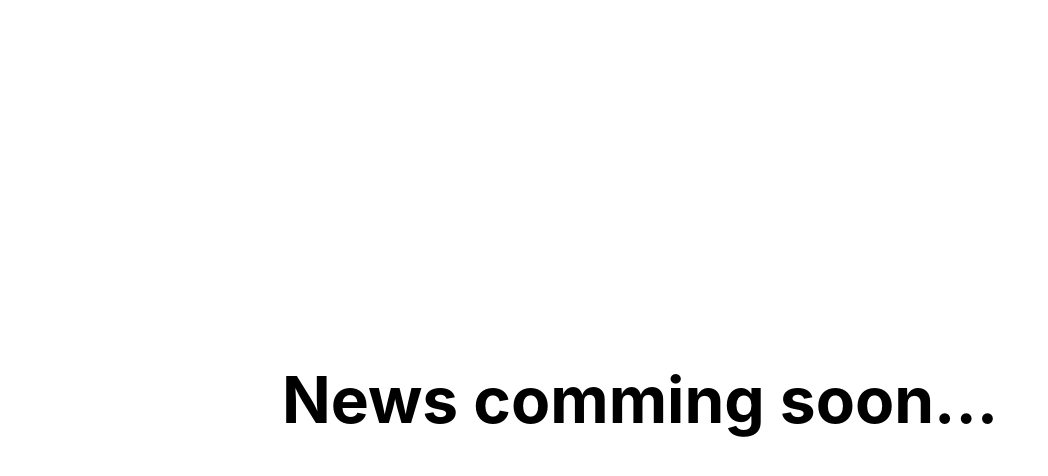
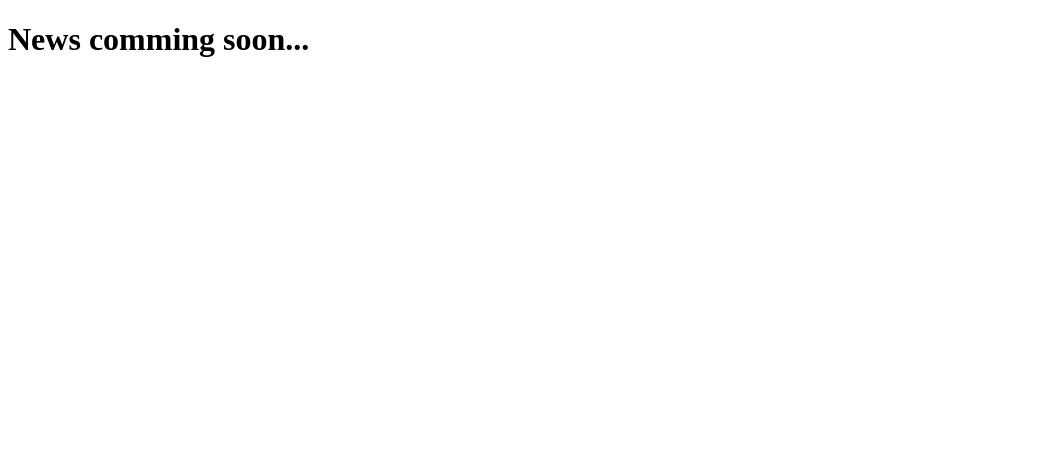
Before and after one commit to henriq4/henriquegc.com, a Next.js app: page / in a window 1280 px wide. Shown: the top 476 px of the page, without its empty margins (0-1048 px from the left). Built offline with nearby package versions, Linux system fonts and the light colour scheme.

Commit message:
refactor: apply exaperimental appdir nextjs feature

```diff
--- /dev/null
+++ b/src/app/head.tsx
@@ -0,0 +1,3 @@
+export default function Head() {
+  return <title>Hi</title>;
+}
--- /dev/null
+++ b/src/app/layout.tsx
@@ -0,0 +1,11 @@
+interface IRootLayoutProps {
+  children: React.ReactNode;
+}
+
+export default function RootLayout({ children }: IRootLayoutProps) {
+  return (
+    <html lang="pt-BR">
+      <body>{children}</body>
+    </html>
+  );
+}
--- /dev/null
+++ b/src/app/page.tsx
@@ -0,0 +1,3 @@
+export default function Page() {
+  return <h1>News comming soon...</h1>;
+}
--- a/src/pages/_app.tsx
+++ /dev/null
@@ -1,9 +0,0 @@
-import type { AppProps } from 'next/app';
-
-import '../styles/globals.css';
-
-function MyApp({ Component, pageProps }: AppProps) {
-  return <Component {...pageProps} />;
-}
-
-export default MyApp;
--- a/src/pages/index.tsx
+++ /dev/null
@@ -1,20 +0,0 @@
-import Head from 'next/head';
-
-import styles from '../styles/Home.module.css';
-
-function Home() {
-  return (
-    <div className={styles.container}>
-      <Head>
-        <title>Henrique GC</title>
-        <link rel="icon" href="/favicon.ico" />
-      </Head>
-
-      <main className={styles.main}>
-        <h1 className={styles.title}>News comming soon...</h1>
-      </main>
-    </div>
-  );
-}
-
-export default Home;
--- a/src/styles/Home.module.css
+++ /dev/null
@@ -1,113 +0,0 @@
-.container {
-  padding: 0 2rem;
-}
-
-.main {
-  min-height: 100vh;
-  padding: 4rem 0;
-  flex: 1;
-  display: flex;
-  flex-direction: column;
-  justify-content: center;
-  align-items: center;
-}
-
-.title a {
-  color: #0070f3;
-  text-decoration: none;
-}
-
-.title a:hover,
-.title a:focus,
-.title a:active {
-  text-decoration: underline;
-}
-
-.title {
-  margin: 0;
-  line-height: 1.15;
-  font-size: 4rem;
-}
-
-.title,
-.description {
-  text-align: center;
-}
-
-.description {
-  margin: 4rem 0;
-  line-height: 1.5;
-  font-size: 1.5rem;
-}
-
-.code {
-  background: #fafafa;
-  border-radius: 5px;
-  padding: 0.75rem;
-  font-size: 1.1rem;
-  font-family: Menlo, Monaco, Lucida Console, Liberation Mono, DejaVu Sans Mono,
-    Bitstream Vera Sans Mono, Courier New, monospace;
-}
-
-.grid {
-  display: flex;
-  align-items: center;
-  justify-content: center;
-  flex-wrap: wrap;
-  max-width: 800px;
-}
-
-.card {
-  margin: 1rem;
-  padding: 1.5rem;
-  text-align: left;
-  color: inherit;
-  text-decoration: none;
-  border: 1px solid #eaeaea;
-  border-radius: 10px;
-  transition: color 0.15s ease, border-color 0.15s ease;
-  max-width: 300px;
-}
-
-.card:hover,
-.card:focus,
-.card:active {
-  color: #0070f3;
-  border-color: #0070f3;
-}
-
-.card h2 {
-  margin: 0 0 1rem 0;
-  font-size: 1.5rem;
-}
-
-.card p {
-  margin: 0;
-  font-size: 1.25rem;
-  line-height: 1.5;
-}
-
-.logo {
-  height: 1em;
-  margin-left: 0.5rem;
-}
-
-@media (max-width: 600px) {
-  .grid {
-    width: 100%;
-    flex-direction: column;
-  }
-}
-
-@media (prefers-color-scheme: dark) {
-  .card,
-  .footer {
-    border-color: #222;
-  }
-  .code {
-    background: #111;
-  }
-  .logo img {
-    filter: invert(1);
-  }
-}
--- a/src/styles/globals.css
+++ /dev/null
@@ -1,26 +0,0 @@
-html,
-body {
-  padding: 0;
-  margin: 0;
-  font-family: -apple-system, BlinkMacSystemFont, Segoe UI, Roboto, Oxygen,
-    Ubuntu, Cantarell, Fira Sans, Droid Sans, Helvetica Neue, sans-serif;
-}
-
-a {
-  color: inherit;
-  text-decoration: none;
-}
-
-* {
-  box-sizing: border-box;
-}
-
-@media (prefers-color-scheme: dark) {
-  html {
-    color-scheme: dark;
-  }
-  body {
-    color: white;
-    background: black;
-  }
-}
```
